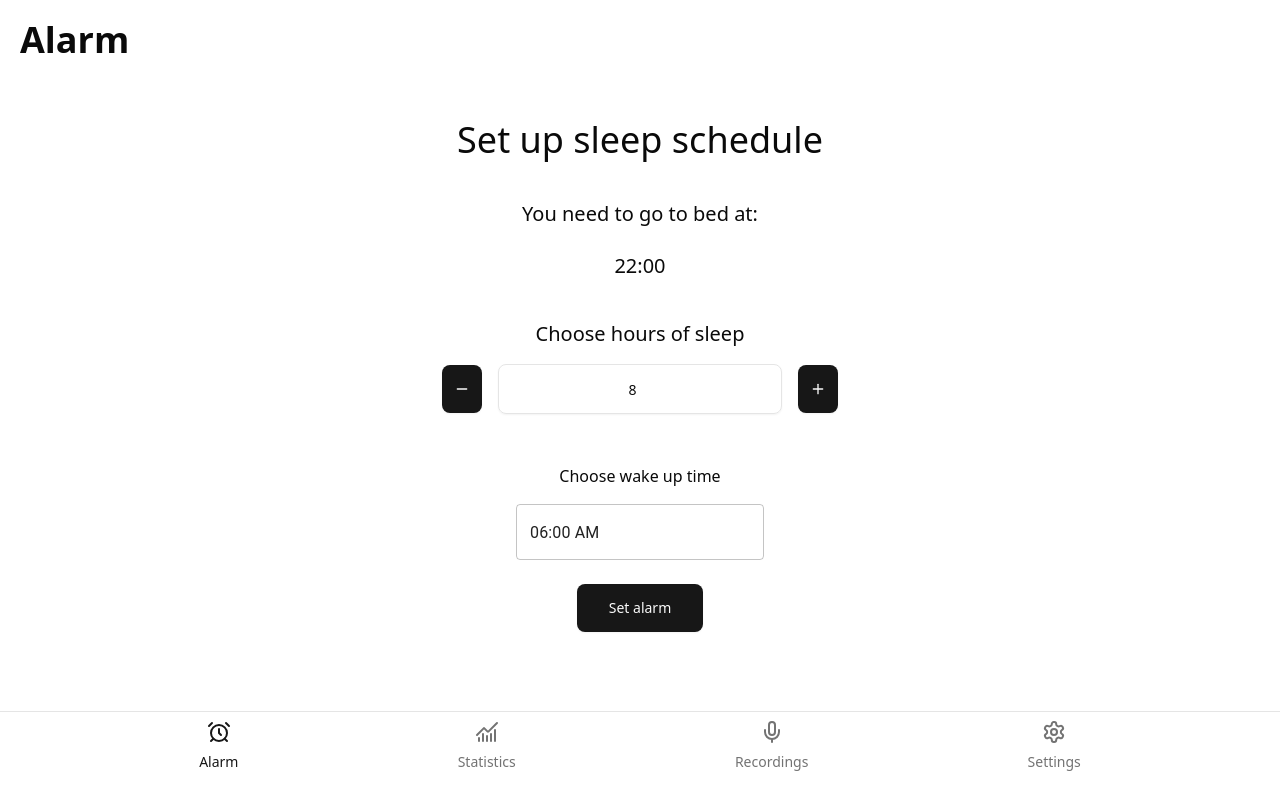
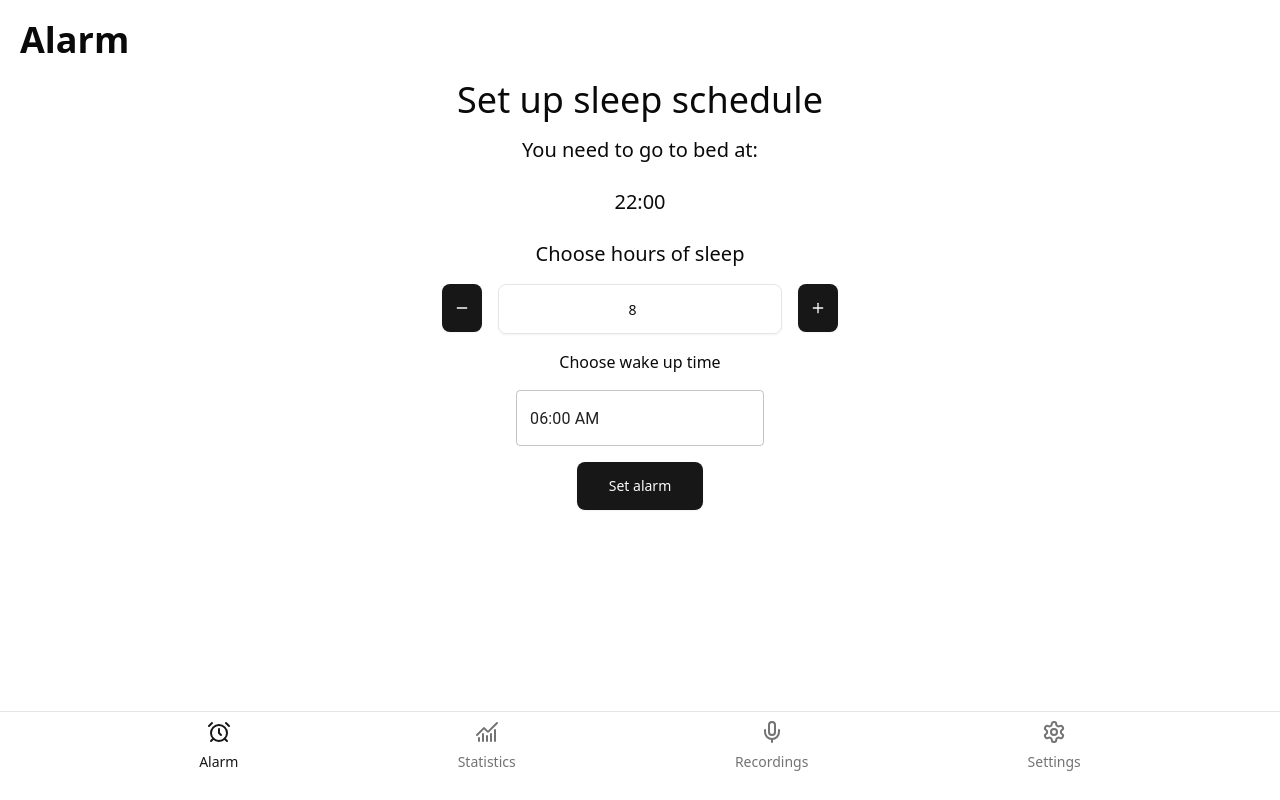
Before and after one commit to JonathanVarild/WakeWise, a React (Vite) app in the folder Web App/: page / in a window 1280 px wide. Built offline with nearby package versions, Linux system fonts and the light colour scheme.

Commit message:
Better UX

```diff
--- a/Web App/src/views/AlarmView.jsx
+++ b/Web App/src/views/AlarmView.jsx
@@ -41,18 +41,19 @@ function AlarmView(props) {
 
   return (
     <LocalizationProvider dateAdapter={AdapterDayjs}>
-    <div className="bg-white h-screen flex flex-col items-center justify-center relative">
-      <div className="absolute top-[5%] text-4xl text-center">
+      <div>
+    <div className="bg-white h-screen justify-center text-center relative">
+      <div className=" text-4xl mb-2">
         Set up sleep schedule
       </div>
-      <div className="absolute top-[15%] text-xl text-center">
+      <div className=" pt-2 text-xl">
         You need to go to bed at:
         <div className="py-6">{props.bedtime}</div>
       </div>
-      <div className="absolute top-[30%] flex flex-col items-center text-center gap-4 ">
+      <div className=" flex flex-col items-center text-center gap-4 ">
         <div className="text-xl">Choose hours of sleep</div>
 
-        <div className="flex flex-row items-center ">
+        <div className="flex flex-row  ">
           <Button
             className="py-6 px-6"
             onClick={decreaseSleepACB}
@@ -78,18 +79,19 @@ function AlarmView(props) {
           </div>
         )}
       </div>
-      <div className="flex flex-col items-center text-center absolute bottom-[40%]">
-        <h2 className="mb-4">Choose wake up time</h2>
+      <div className="flex flex-col items-center text-center ">
+        <h2 className="m-4">Choose wake up time</h2>
         <MobileTimePicker
           value={dayjs(`2023-01-01T${props.wakeUpTime || "07:00"}`)}
           onChange={handleTimeChangeACB}
         />
       </div>
-      <div className="absolute bottom-[30%] p-2  ">
+      <div className="pt-4  ">
         <Button onClick={saveAlarmACB} className="h-12">
           Set alarm
         </Button>
       </div>
+    </div>
     </div>
   </LocalizationProvider>
   );
```
